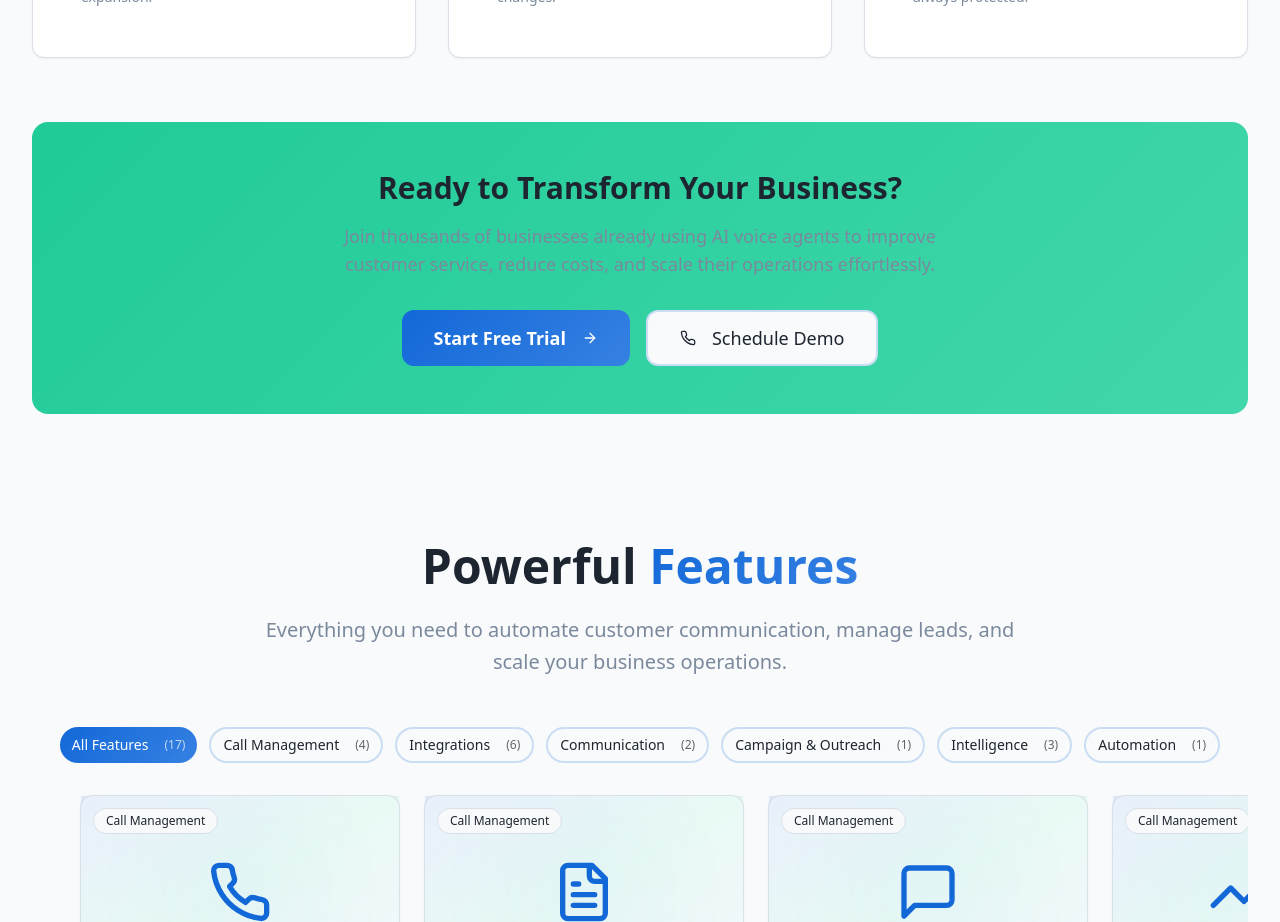
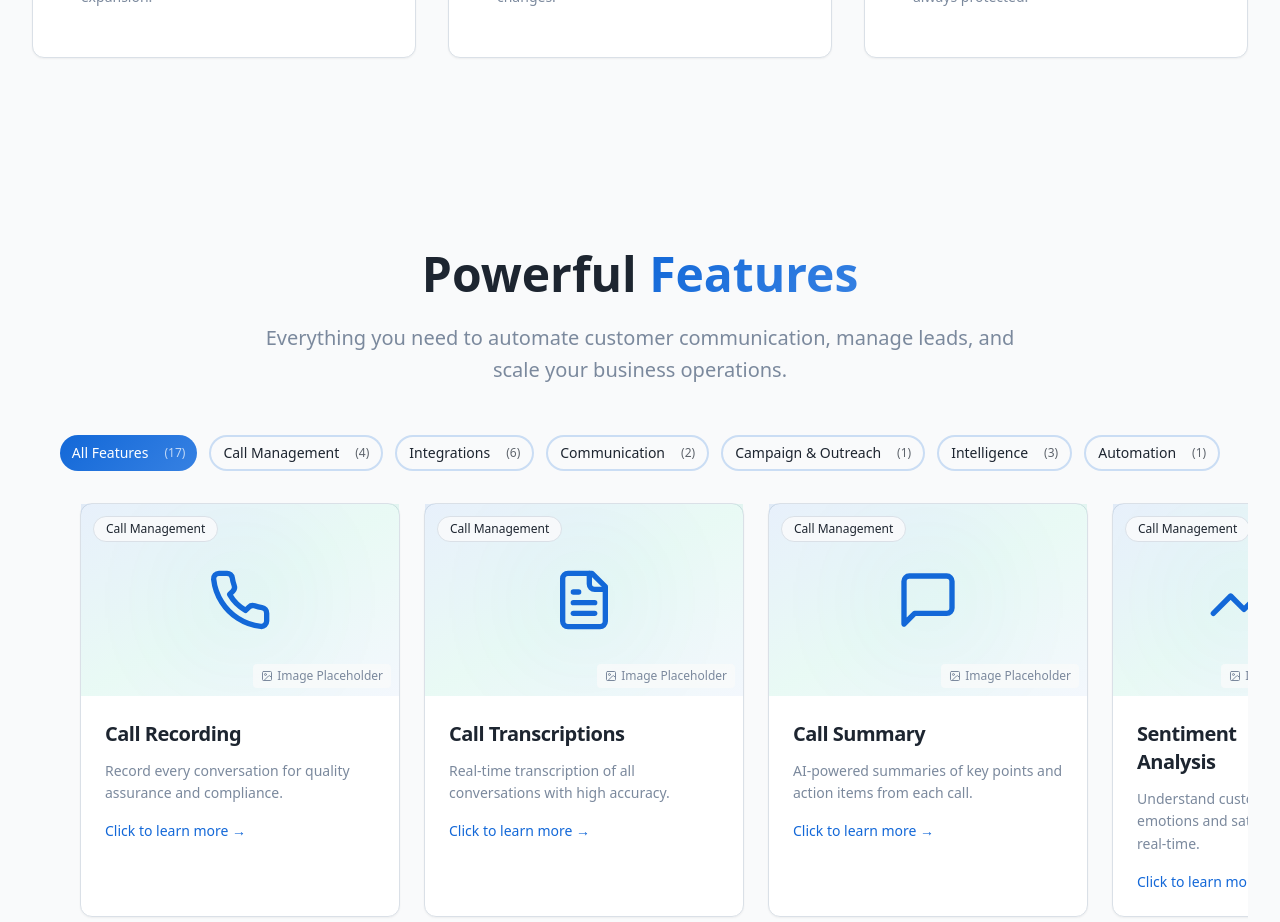
Before and after one commit to nkapser/helllo-ai-voice-hub, a React (Vite) app: page / in a window 1280 px wide. Shown: the part 1840-2762 px from the top of the page. Built offline with nearby package versions, Linux system fonts and the light colour scheme; no server answers.

Commit message:
Removed some unused section

```diff
--- a/src/components/WhyChooseHelllo.tsx
+++ b/src/components/WhyChooseHelllo.tsx
@@ -1,21 +1,14 @@
-import { Button } from "@/components/ui/button";
 import { Card, CardContent, CardDescription, CardHeader, CardTitle } from "@/components/ui/card";
 import {
-  Zap,
   Puzzle,
   Brain,
   Globe,
   TrendingUp,
   Shield,
-  ArrowRight,
-  Clock,
-  Users,
-  Phone
+  Clock
 } from "lucide-react";
-import { useNavigate } from "react-router-dom";
 
 const WhyChooseHelllo = () => {
-  const navigate = useNavigate();
   const features = [
     {
       icon: Clock,
@@ -117,43 +110,6 @@ const WhyChooseHelllo = () => {
             );
           })}
         </div>
-
-        {/* Call to Action */}
-        <div className="text-center bg-gradient-secondary rounded-2xl p-8 md:p-12" role="region" aria-labelledby="cta-heading">
-          <h3 id="cta-heading" className="text-2xl md:text-3xl font-bold text-foreground mb-4">
-            Ready to Transform Your Business?
-          </h3>
-          <p className="text-lg text-muted-foreground mb-8 max-w-2xl mx-auto">
-            Join thousands of businesses already using AI voice agents to improve customer service,
-            reduce costs, and scale their operations effortlessly.
-          </p>
-          <div className="flex flex-col sm:flex-row gap-4 justify-center">
-            <Button
-              variant="hero"
-              size="lg"
-              className="group"
-              aria-label="Start your free trial now"
-              onClick={() => navigate("/console")}
-            >
-              Start Free Trial
-              <ArrowRight className="ml-2 h-5 w-5 group-hover:translate-x-1 transition-transform" aria-hidden="true" />
-            </Button>
-            <Button
-              variant="outline"
-              size="lg"
-              aria-label="Schedule a demo call"
-              onClick={() => {
-                const contactSection = document.getElementById('contact');
-                if (contactSection) {
-                  contactSection.scrollIntoView({ behavior: 'smooth', block: 'start' });
-                }
-              }}
-            >
-              <Phone className="mr-2 h-5 w-5" aria-hidden="true" />
-              Schedule Demo
-            </Button>
-          </div>
-        </div>
       </div>
     </section>
   );
```
